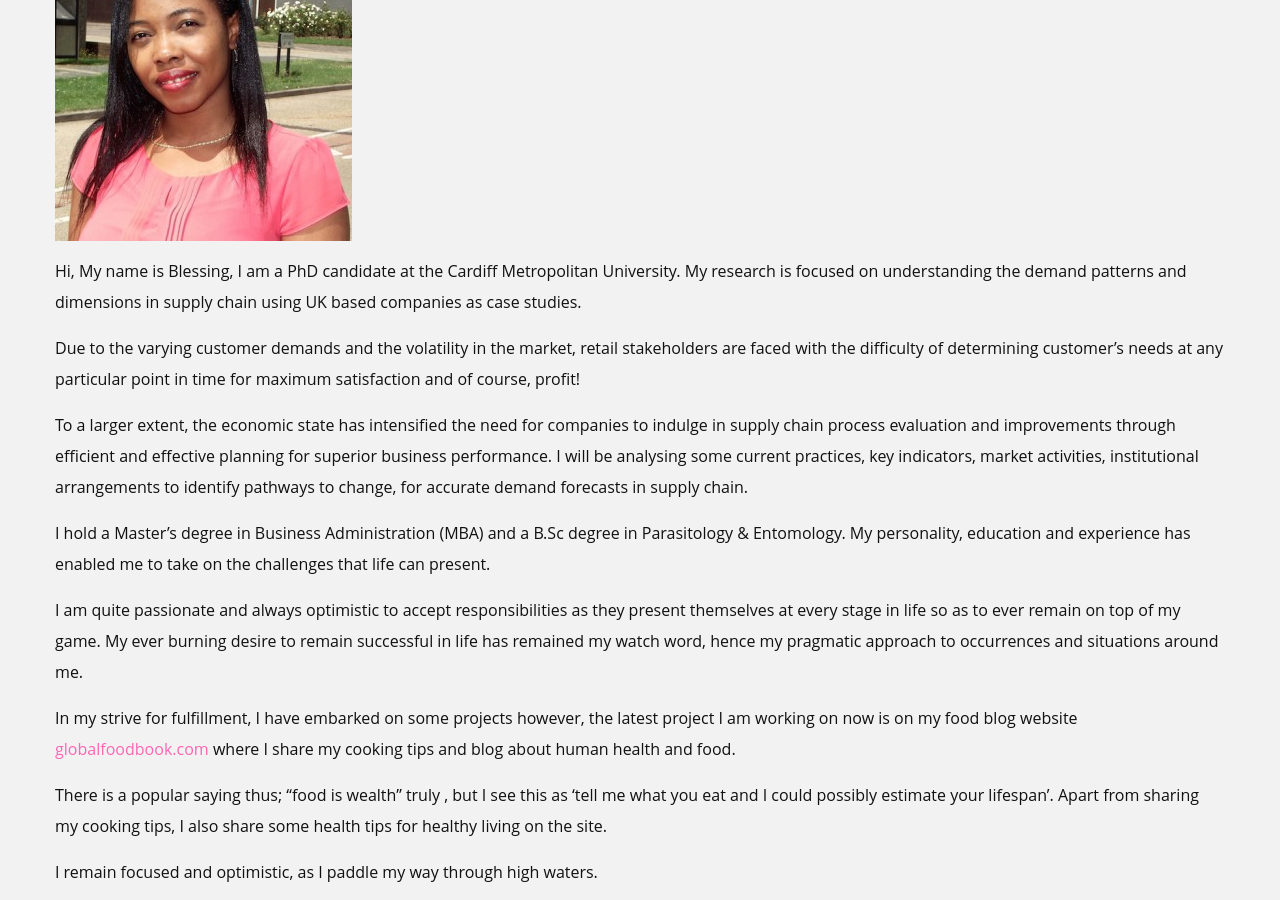
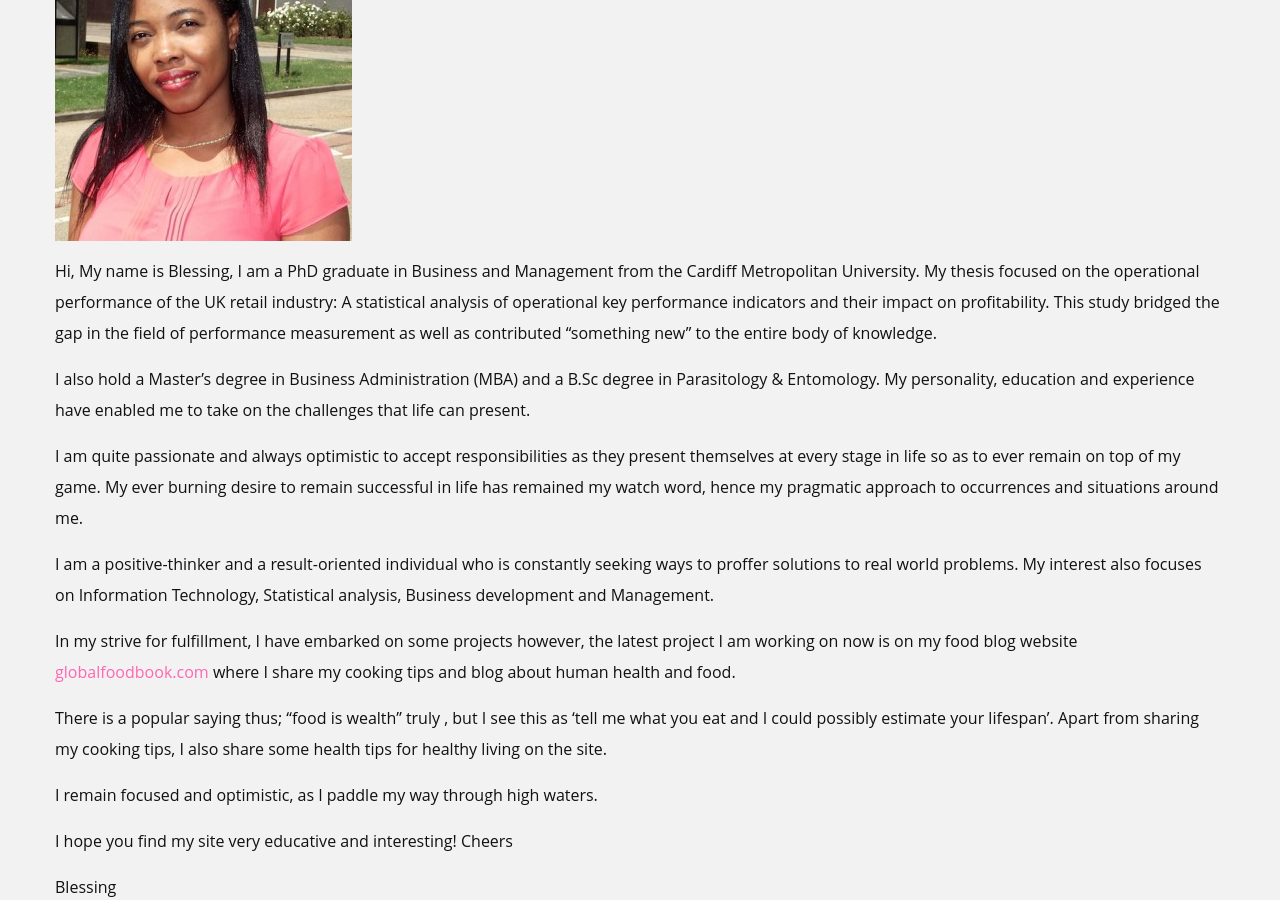
Before and after one commit to blessingokpala/blessingokpala.com, a Jekyll site: the page built from about.md, in a window 1280 px wide and 900 px high, scrolled down 454 px. Built offline with Jekyll 4.4.1, drawn with Linux system fonts in a browser that asks for light colours; nearby versions of some CDN libraries.

Commit message:
Update about.md

```diff
--- a/about.md
+++ b/about.md
@@ -7,18 +7,13 @@
 ![Blessing Okpala](/img/me.jpg)
 
 Hi,
-My name is Blessing, I am a PhD candidate at the Cardiff Metropolitan University.  My research is focused on understanding the demand patterns and dimensions in supply chain using UK based companies as case studies.
+My name is Blessing, I am a PhD graduate in Business and Management from the Cardiff Metropolitan University. My thesis focused on the operational performance of the UK retail industry: A statistical analysis of operational key performance indicators and their impact on profitability. This study bridged the gap in the field of performance measurement as well as contributed "something new" to the entire body of knowledge.
 
-Due to the varying customer demands and the volatility in the market,
-retail stakeholders are faced with the difficulty of determining customer’s
-needs at any particular point in time for maximum satisfaction and
-of course, profit!
-
-To a larger extent, the economic state has intensified the need for companies to indulge in supply chain process evaluation and improvements through efficient and effective planning for superior business performance. I will be analysing some current practices, key indicators, market activities, institutional arrangements to identify pathways to change, for accurate demand forecasts in supply chain.
-
-I hold a Master’s degree in Business Administration (MBA) and a B.Sc degree in Parasitology & Entomology. My personality, education and experience has enabled me to take on the challenges that life can present.
+I also hold a Master’s degree in Business Administration (MBA) and a B.Sc degree in Parasitology & Entomology. My personality, education and experience have enabled me to take on the challenges that life can present.
 
 I am quite passionate and always optimistic to accept responsibilities as they present themselves at every stage in life so as to ever remain on top of my game. My ever burning desire to remain successful in life has remained my watch word,  hence my pragmatic approach to occurrences  and situations around me.
+
+I am a positive-thinker and a result-oriented individual who is constantly seeking ways to proffer solutions to real world problems. My interest also focuses on Information Technology, Statistical analysis, Business development and Management.
 
 In my strive for fulfillment, I have embarked on some projects however, the latest project I am working on now is on my food blog website [globalfoodbook.com](http://globalfoodbook.com) where I share my cooking tips and blog about human health and food.
 
```
